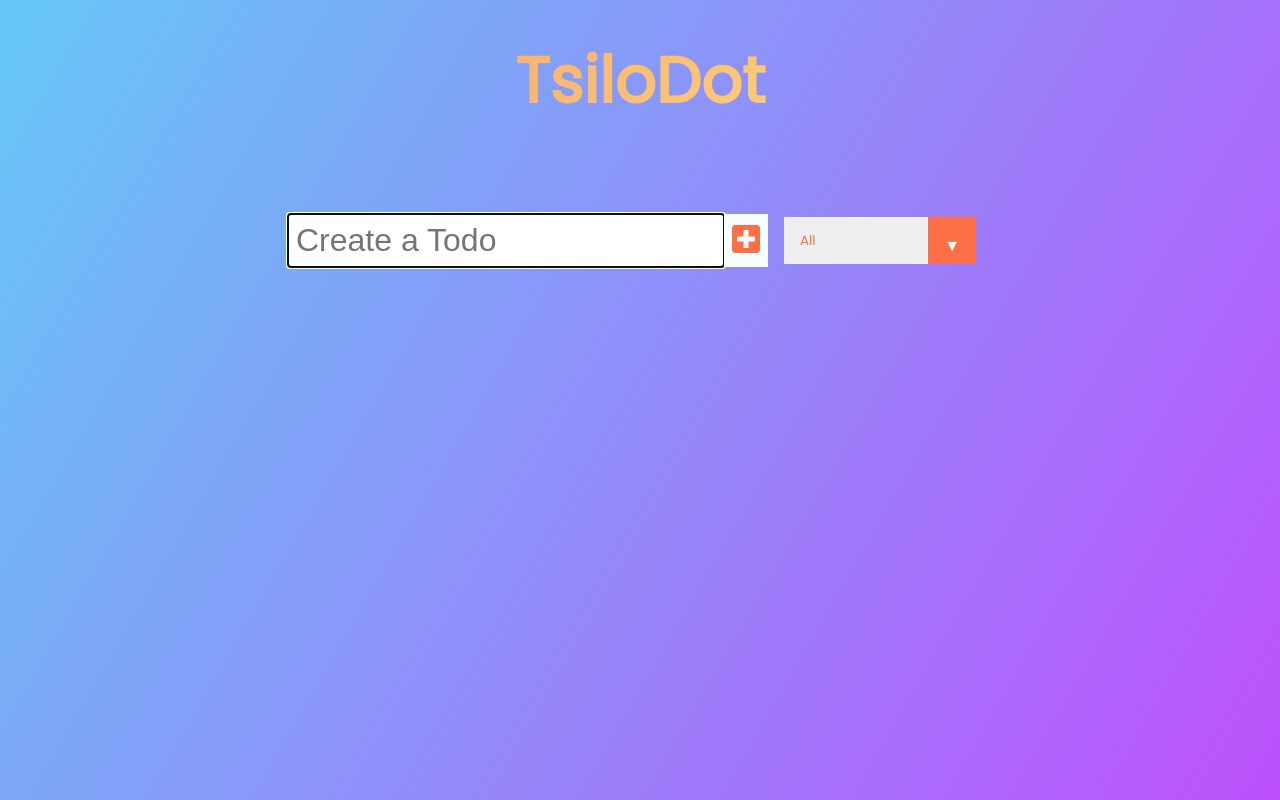
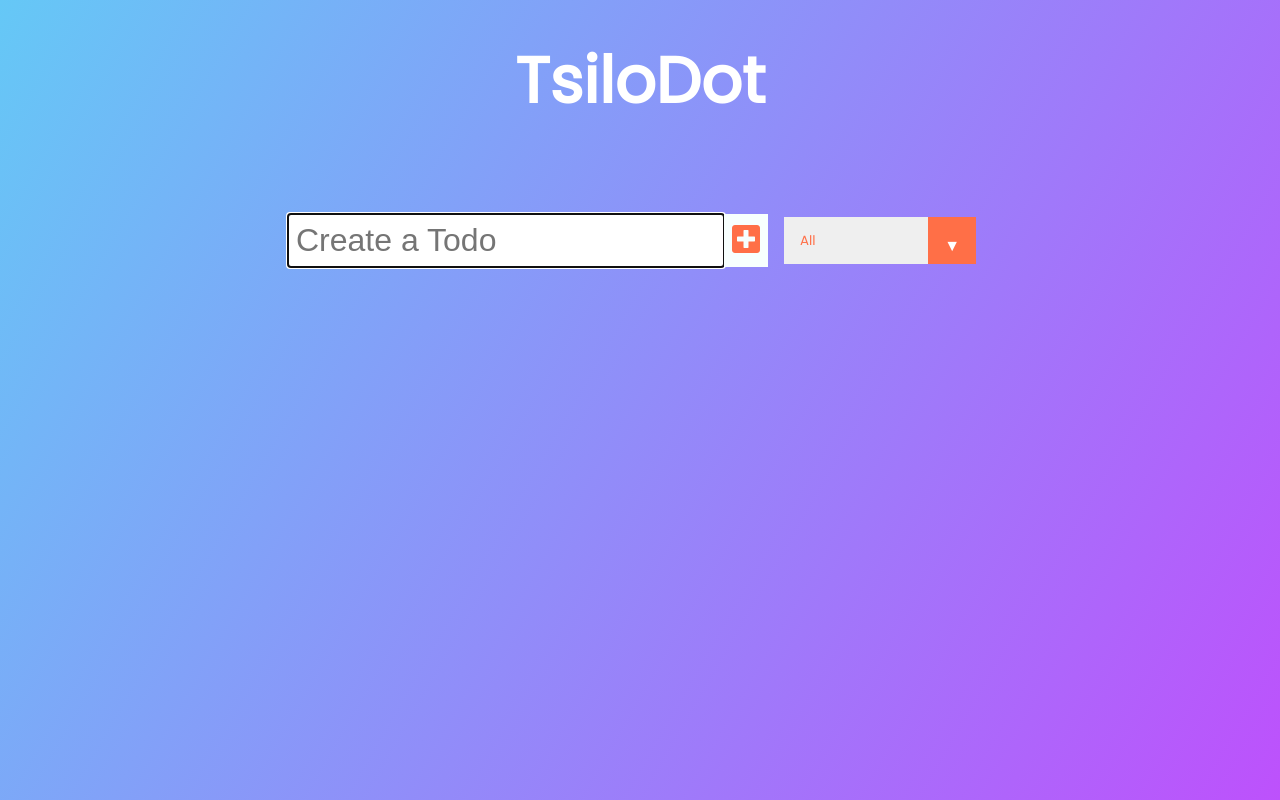
Before and after one commit to faisalsayed10/Todo-React, a React (Create React App) app: page / in a window 1280 px wide. Built offline with nearby package versions, Linux system fonts and the light colour scheme.

Commit message:
CSS tweaks

```diff
--- a/src/styles.css
+++ b/src/styles.css
@@ -11,12 +11,6 @@ body {
 }
 header {
   font-size: 2rem;
-  background-image: linear-gradient(120deg, #f68765 0%, #fff782 100%);
-  background-color: #f3ec78;
-  background-size: 100%;
-  background-clip: text;
-  -webkit-text-fill-color: transparent;
-  -moz-text-fill-color: transparent;
 }
 
 header,
```
